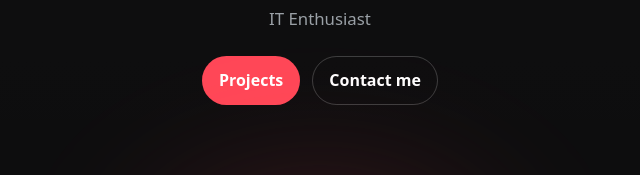
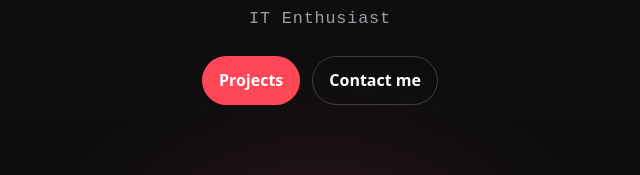
Before and after one commit to DixzVK/Portofolio, a plain HTML site: page index.html in a window 1280 px wide. Shown: the part 340-515 px from the top of the page, 320-960 px from the left. Drawn offline with Linux system fonts and the light colour scheme.

Commit message:
Add files via upload

```diff
--- a/style.css
+++ b/style.css
@@ -408,6 +408,20 @@
     scrollbar-color: var(--accent) rgba(255,255,255,0.05);
   }
 
+  .typing {
+    min-height: 1.5em; /* tinggi tetap supaya tidak goyang */
+    display: inline-block;
+    white-space: nowrap; /* teks satu baris */
+  }
+  #typing {
+    display: inline-block;
+  }
+
+  .typing {
+    font-family: monospace, sans-serif;
+    letter-spacing: 0.05em;
+  }
+
   /* ------- Responsive ------- */
   @media (max-width: 1024px) {
     .cards { grid-template-columns: repeat(2,1fr); }
```
